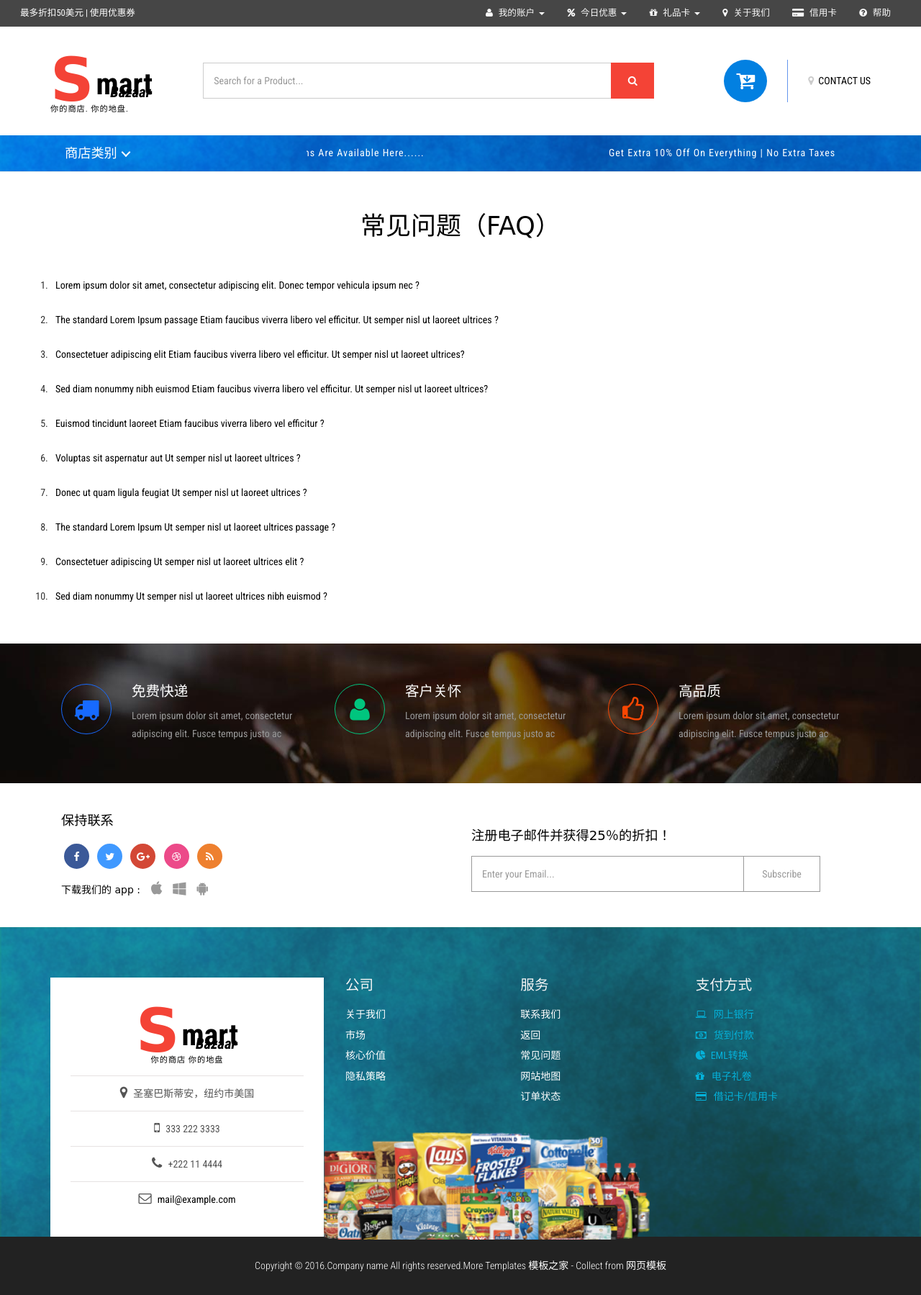
After one commit to 199893/shoping, a Django app: page /store/faq/ in a window 1280 px wide. The commit adds this page. Shown: the whole page at 72% size. Run offline with Django 3.2, Linux system fonts and the light colour scheme; some libraries are stand-ins or nearby versions; some web fonts are replaced.

Commit message:
完善底部链接

```diff
--- a/demo/store/urls.py
+++ b/demo/store/urls.py
@@ -11,4 +11,12 @@ urlpatterns = [
     url(r'^markerplace/$', views.marketplace, name="markerplace"),
     url(r'^values/$', views.values, name='values'),
     url(r'^privacy/$', views.privacy, name="privacy"),
+
+
+
+
+
+
+    url(r'^contact/$', views.contact, name='contact'),
+    url(r'^faq/$', views.faq, name='faq')
 ]
--- a/demo/store/views.py
+++ b/demo/store/views.py
@@ -42,3 +42,13 @@ def values(request):
 # 隐私政策
 def privacy(request):
     return render(request, 'store/privacy.html')
+
+
+# 联系我们
+def contact(request):
+    return render(request, 'store/contact.html')
+
+
+# 常见问题
+def faq(request):
+    return render(request, 'store/faq.html')
--- a/demo/templates/store/block.html
+++ b/demo/templates/store/block.html
@@ -978,9 +978,9 @@
 					<div class="col-md-4 footer-grids">
 						<h3>服务</h3>
 						<ul>
-							<li><a href="contact.html">联系我们</a></li>
+							<li><a href="{% url 'store:contact' %}">联系我们</a></li>
 							<li><a href="login.html">返回</a></li>
-							<li><a href="faq.html">常见问题</a></li>
+							<li><a href="{% url 'store:faq' %}">常见问题</a></li>
 							<li><a href="sitemap.html">网站地图</a></li>
 							<li><a href="login.html">订单状态</a></li>
 						</ul>
--- /dev/null
+++ b/demo/templates/store/faq.html
@@ -0,0 +1,86 @@
+{% extends 'store/about.html' %}
+{% block centre %}
+    <!-- help-page -->
+	<div class="faq-w3agile">
+		<div class="container">
+			<h3 class="w3ls-title w3ls-title1">常见问题（FAQ）</h3>
+			<ul class="faq">
+				<li class="item1"><a href="#" title="click here">Lorem ipsum dolor sit amet, consectetur adipiscing elit. Donec tempor vehicula ipsum nec ?</a>
+					<ul>
+						<li class="subitem1"><p> Lorem ipsum dolor sit amet, consectetuer adipiscing elit, sed diam nonummy nibh euismod tincidunt ut laoreet dolore. At vero eos et accusamus et iusto odio dignissimos ducimus qui blanditiis praesentium voluptatum deleniti atque corrupti quos dolores et quas molestias excepturi sint occaecati cupiditate non provident.</p></li>
+					</ul>
+				</li>
+				<li class="item2"><a href="#" title="click here">The standard Lorem Ipsum passage Etiam faucibus viverra libero vel efficitur. Ut semper nisl ut laoreet ultrices ?</a>
+					<ul>
+						<li class="subitem1"><p> Tincidunt ut laoreet dolore At vero eos et Lorem ipsum dolor sit amet, consectetuer adipiscing elit, sed diam nonummy nibh euismod  consectetuer adipiscing elit, sed diam nonummy nibh euismod accusamus et iusto odio dignissimos ducimus qui blanditiis praesentium voluptatum deleniti atque corrupti quos dolores et quas molestias excepturi sint occaecati cupiditate non provident.</p></li>
+					</ul>
+				</li>
+				<li class="item3"><a href="#" title="click here">Consectetuer adipiscing elit Etiam faucibus viverra libero vel efficitur. Ut semper nisl ut laoreet ultrices?</a>
+					<ul>
+						<li class="subitem1"><p>Dincidunt ut laoreet dolore At vero eos et Lorem ipsum dolor sit amet, consectetuer adipiscing elit, sed diam nonummy nibh euismod  consectetuer adipiscing elit, sed diam nonummy nibh euismod accusamus et iusto odio dignissimos ducimus qui blanditiis praesentium voluptatum deleniti atque corrupti quos dolores et quas molestias excepturi sint occaecati cupiditate non provident.</p></li>
+					</ul>
+				</li>
+				<li class="item4"><a href="#" title="click here">Sed diam nonummy nibh euismod Etiam faucibus viverra libero vel efficitur. Ut semper nisl ut laoreet ultrices?</a>
+					<ul>
+						<li class="subitem1"><p>At vero eos et Lorem ipsum dolor sit amet, consectetuer adipiscing elit, sed diam nonummy nibh euismod  consectetuer adipiscing elit, sed diam nonummy nibh euismod accusamus et iusto odio dignissimos ducimus qui blanditiis praesentium voluptatum deleniti atque corrupti quos dolores et quas molestias excepturi sint occaecati cupiditate non provident.</p></li>
+					</ul>
+				</li>
+				<li class="item5"><a href="#" title="click here">Euismod tincidunt laoreet Etiam faucibus viverra libero vel efficitur ?</a>
+					<ul>
+						<li class="subitem1"><p>At vero eos et Lorem ipsum dolor sit amet, consectetuer adipiscing elit, sed diam nonummy nibh euismod  consectetuer adipiscing elit, sed diam nonummy nibh euismod accusamus et iusto odio dignissimos ducimus qui blanditiis praesentium voluptatum deleniti atque corrupti quos dolores et quas molestias excepturi sint occaecati cupiditate non provident.</p></li>
+					</ul>
+				</li>
+				<li class="item6"><a href="#" title="click here">Voluptas sit aspernatur aut Ut semper nisl ut laoreet ultrices ?</a>
+					<ul>
+						<li class="subitem1"><p>At vero eos et Lorem ipsum dolor sit amet, consectetuer adipiscing elit, sed diam nonummy nibh euismod  consectetuer adipiscing elit, sed diam nonummy nibh euismod accusamus et iusto odio dignissimos ducimus qui blanditiis praesentium voluptatum deleniti atque corrupti quos dolores et quas molestias excepturi sint occaecati cupiditate non provident.</p></li>
+					</ul>
+				</li>
+				<li class="item7"><a href="#" title="click here">Donec ut quam ligula feugiat Ut semper nisl ut laoreet ultrices ?</a>
+					<ul>
+						<li class="subitem1"><p>At vero eos et Lorem ipsum dolor sit amet, consectetuer adipiscing elit, sed diam nonummy nibh euismod  consectetuer adipiscing elit, sed diam nonummy nibh euismod accusamus et iusto odio dignissimos ducimus qui blanditiis praesentium voluptatum deleniti atque corrupti quos dolores et quas molestias excepturi sint occaecati cupiditate non provident.</p></li>
+					</ul>
+				</li>
+				<li class="item8"><a href="#" title="click here">The standard Lorem Ipsum Ut semper nisl ut laoreet ultrices passage ?</a>
+					<ul>
+						<li class="subitem1"><p>Lorem ipsum dolor sit amet At vero eos et Lorem ipsum dolor sit amet, consectetuer adipiscing elit, sed diam nonummy nibh euismod  consectetuer adipiscing elit, sed diam nonummy nibh euismod accusamus et iusto odio dignissimos ducimus qui blanditiis praesentium voluptatum deleniti atque corrupti quos dolores et quas molestias excepturi sint occaecati cupiditate non provident.</p></li>
+					</ul>
+				</li>
+				<li class="item9"><a href="#" title="click here">Consectetuer adipiscing Ut semper nisl ut laoreet ultrices elit ?</a>
+					<ul>
+						<li class="subitem1"><p>Lorem ipsum dolor sit amet At vero eos et Lorem ipsum dolor sit amet, consectetuer adipiscing elit, sed diam nonummy nibh euismod  consectetuer adipiscing elit, sed diam nonummy nibh euismod accusamus et iusto odio dignissimos ducimus qui blanditiis praesentium voluptatum deleniti atque corrupti quos dolores et quas molestias excepturi sint occaecati cupiditate non provident.</p></li>
+					</ul>
+				</li>
+				<li class="item10"><a href="#" title="click here">Sed diam nonummy Ut semper nisl ut laoreet ultrices nibh euismod ?</a>
+					<ul>
+						<li class="subitem1"><p>Consectetuer adipiscing elit, sed diam nonummy nibh euismod  consectetuer adipiscing elit, sed diam nonummy nibh euismod accusamus et iusto odio dignissimos ducimus qui blanditiis praesentium voluptatum deleniti atque corrupti quos dolores et quas molestias excepturi sint occaecati cupiditate non provident.</p></li>
+					</ul>
+				</li>
+			</ul>
+			<!-- script for tabs -->
+			<script type="text/javascript">
+				$(function() {
+
+					var menu_ul = $('.faq > li > ul'),
+						   menu_a  = $('.faq > li > a');
+
+					menu_ul.hide();
+
+					menu_a.click(function(e) {
+						e.preventDefault();
+						if(!$(this).hasClass('active')) {
+							menu_a.removeClass('active');
+							menu_ul.filter(':visible').slideUp('normal');
+							$(this).addClass('active').next().stop(true,true).slideDown('normal');
+						} else {
+							$(this).removeClass('active');
+							$(this).next().stop(true,true).slideUp('normal');
+						}
+					});
+
+				});
+			</script>
+			<!-- script for tabs -->
+		</div>
+	</div>
+	<!-- //login-page -->
+{% endblock %}
```
Also changed, not shown: demo/templates/store/contact.html (added, +70 -0 lines), demo/db.sqlite3.
